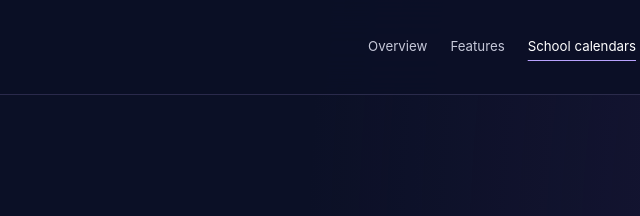
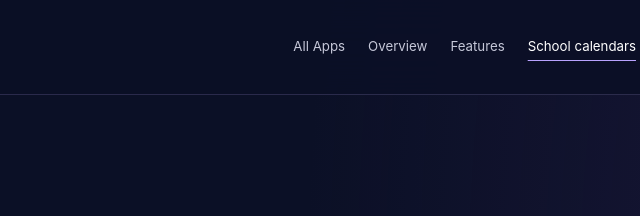
Before and after one commit to bd8s7bmpnr-lang/dantilsley.com, a plain HTML site: page teachin-time/calendars/index.html in a window 1280 px wide. Shown: the top 216 px of the page, 296-936 px from the left. Drawn offline with Linux system fonts and the light colour scheme.

Commit message:
Add All Apps return link to Teachin Time navigation

```diff
--- a/teachin-time/calendars/index.html
+++ b/teachin-time/calendars/index.html
@@ -32,6 +32,7 @@
 <button class="menu-toggle" aria-controls="navigation" aria-expanded="false" hidden>Menu <span aria-hidden="true">＋</span>
 </button>
 <div class="nav-links" id="navigation">
+<a href="/">All Apps</a>
 <a href="/teachin-time/">Overview</a>
 <a href="/teachin-time/features/">Features</a>
 <a href="/teachin-time/calendars/" aria-current="page">School calendars</a>
```
Also changed, not shown: teachin-time/features/index.html (+1 -0 lines), teachin-time/index.html (+1 -0 lines), teachin-time/moments/index.html (+1 -0 lines), teachin-time/privacy/index.html (+1 -0 lines), teachin-time/support/index.html (+1 -0 lines).
